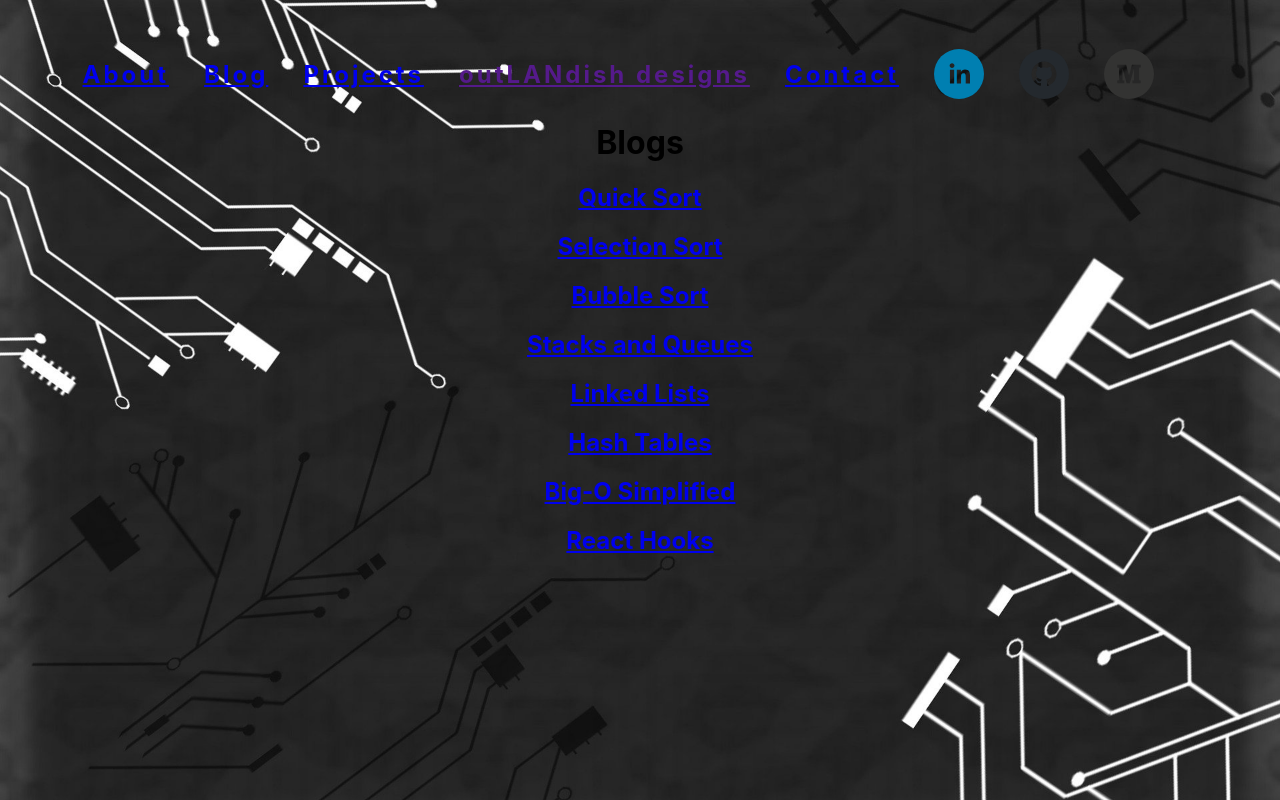
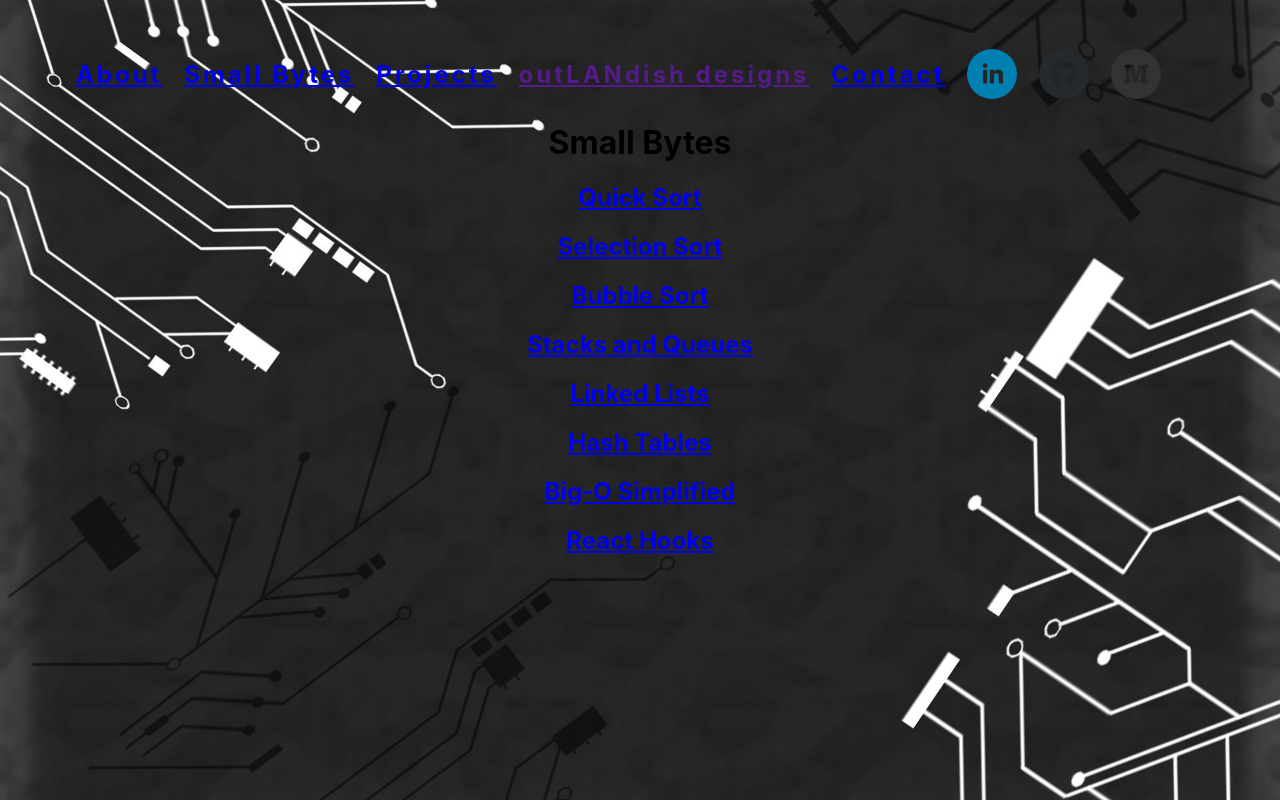
Before and after one commit to nguyenlan13/portfolio, a React (Create React App) app: page /blog in a window 1280 px wide. Built offline with nearby package versions, Linux system fonts and the light colour scheme.

Commit message:
change blog title

```diff
--- a/src/Components/Blogs/Blog.js
+++ b/src/Components/Blogs/Blog.js
@@ -3,7 +3,7 @@ import React from "react";
 function Blog() {
   return (
     <div>
-      <h1>Blogs</h1>
+      <h1>Small Bytes</h1>
         <h2><a href="https://nguyenlan13.github.io/quick_sort">Quick Sort</a></h2>
         <h2><a href="https://nguyenlan13.github.io/selection_sort">Selection Sort</a></h2>
         <h2><a href="https://nguyenlan13.github.io/bubble_sort">Bubble Sort</a></h2>
--- a/src/Components/Navbar.js
+++ b/src/Components/Navbar.js
@@ -12,7 +12,7 @@ function Navbar() {
                 <li>About</li>
             </Link>
             <Link to="/blog">
-                <li>Blog</li>
+                <li>Small Bytes</li>
             </Link>
             <Link to="/projects">
                 <li>Projects</li>
```
